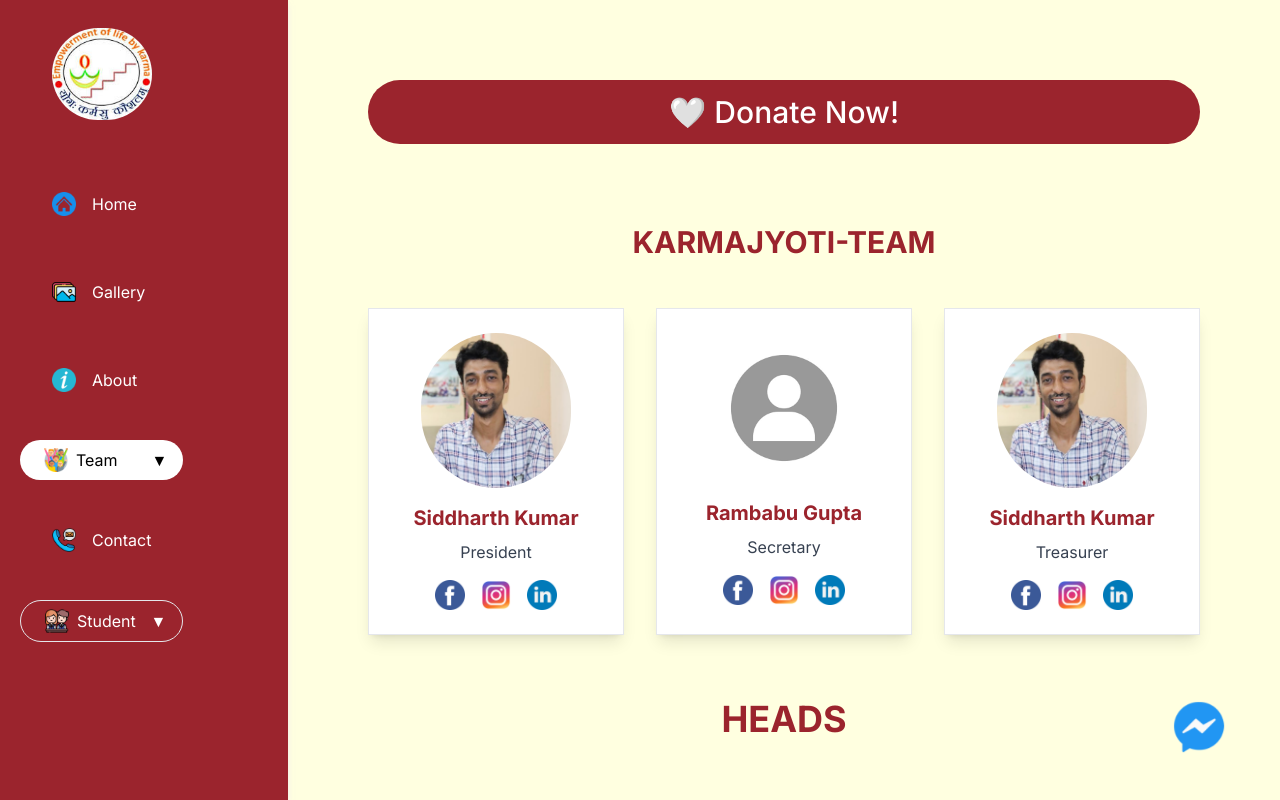
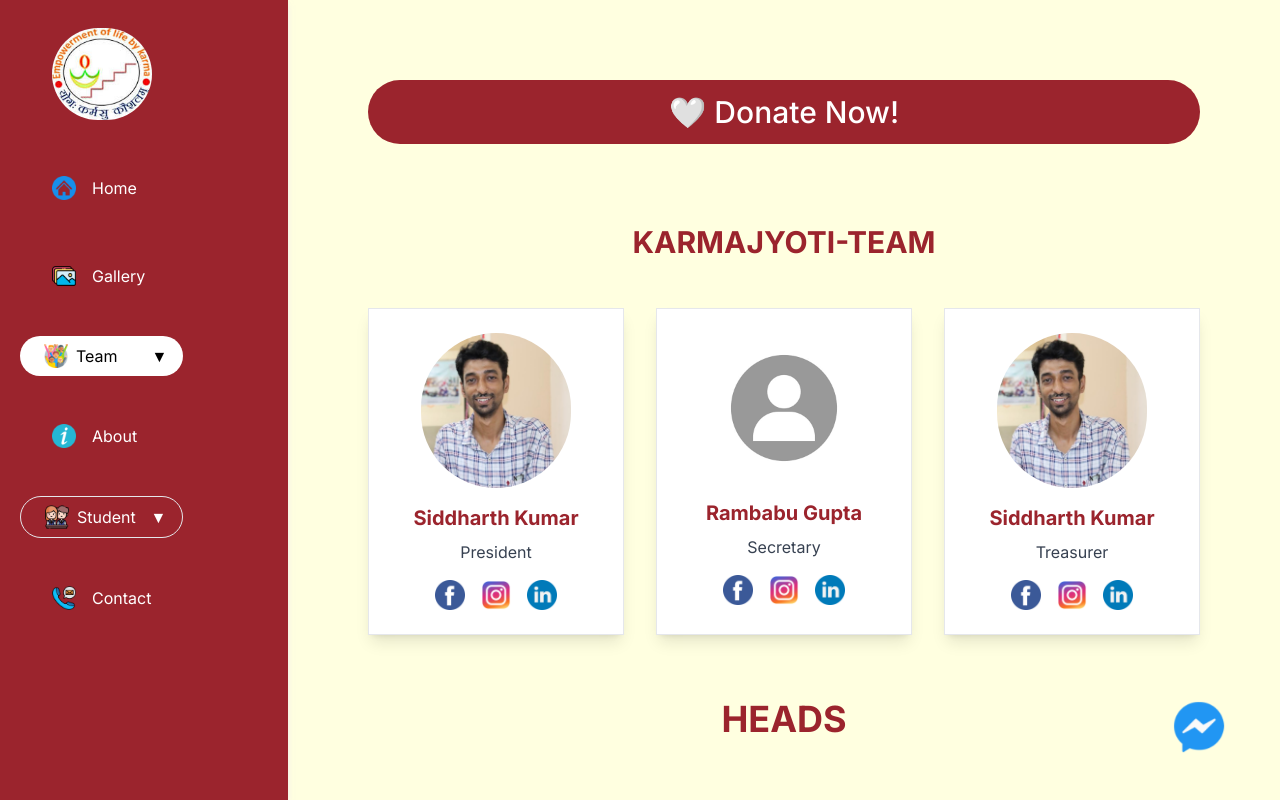
Before and after one commit to DharmaplGurjar/karma-jyoti-new-website, a Next.js app: page /team in a window 1280 px wide. Built offline with nearby package versions, Linux system fonts and the light colour scheme.

Commit message:
sidebar update

```diff
--- a/components/Sidebar.jsx
+++ b/components/Sidebar.jsx
@@ -40,8 +40,8 @@ function Sidebar() {
   }, []);
 
   return (
-    <aside className="sidebar bg-gray-100 p-4 rounded-md shadow-lg w-64 xl:h-full">
-      <div className="flex flex-col items-center gap-4 max-lg:gap-0 max-xl:gap-0">
+    <aside className="sidebar bg-gray-100 p-2 rounded-md shadow-lg w-64">
+      <div className="flex flex-col items-center gap-0">
         <Link href="/" className="sidebar-logo">
           <Image
             src="/images/logo.jpg"
@@ -52,8 +52,8 @@ function Sidebar() {
           />
         </Link>
 
-        <nav className="sidebar-nav w-full max-lg:mt-[-10px] max-xl:mt-[-15px]">
-          <ul className="sidebar-nav_elements flex flex-col w-full">
+        <nav className="sidebar-nav w-full">
+          <ul className="sidebar-nav_elements flex flex-col gap-2 w-full ">
             {navLinks.map((item, index) => {
               const isActive = item.route === pathName;
 
--- a/sections/index.js
+++ b/sections/index.js
@@ -8,11 +8,6 @@ export const navLinks = [
     label: "Gallery",
     route: "/gallery",
     icon: "/icons/galery.png",
-  },
-  {
-    label: "About",
-    route: "/about",
-    icon: "/icons/info.png",
   },
   {
     label: "Team",
@@ -32,10 +27,11 @@ export const navLinks = [
     ],
   },
   {
-    label: "Contact",
-    route: "/contact",
-    icon: "/icons/contact.png",
+    label: "About",
+    route: "/about",
+    icon: "/icons/info.png",
   },
+
   {
     label: "Student",
     route: "/exam",
@@ -53,6 +49,12 @@ export const navLinks = [
       },
     ],
   },
+  {
+    label: "Contact",
+    route: "/contact",
+    icon: "/icons/contact.png",
+  },
+
 ];
 
 
```
